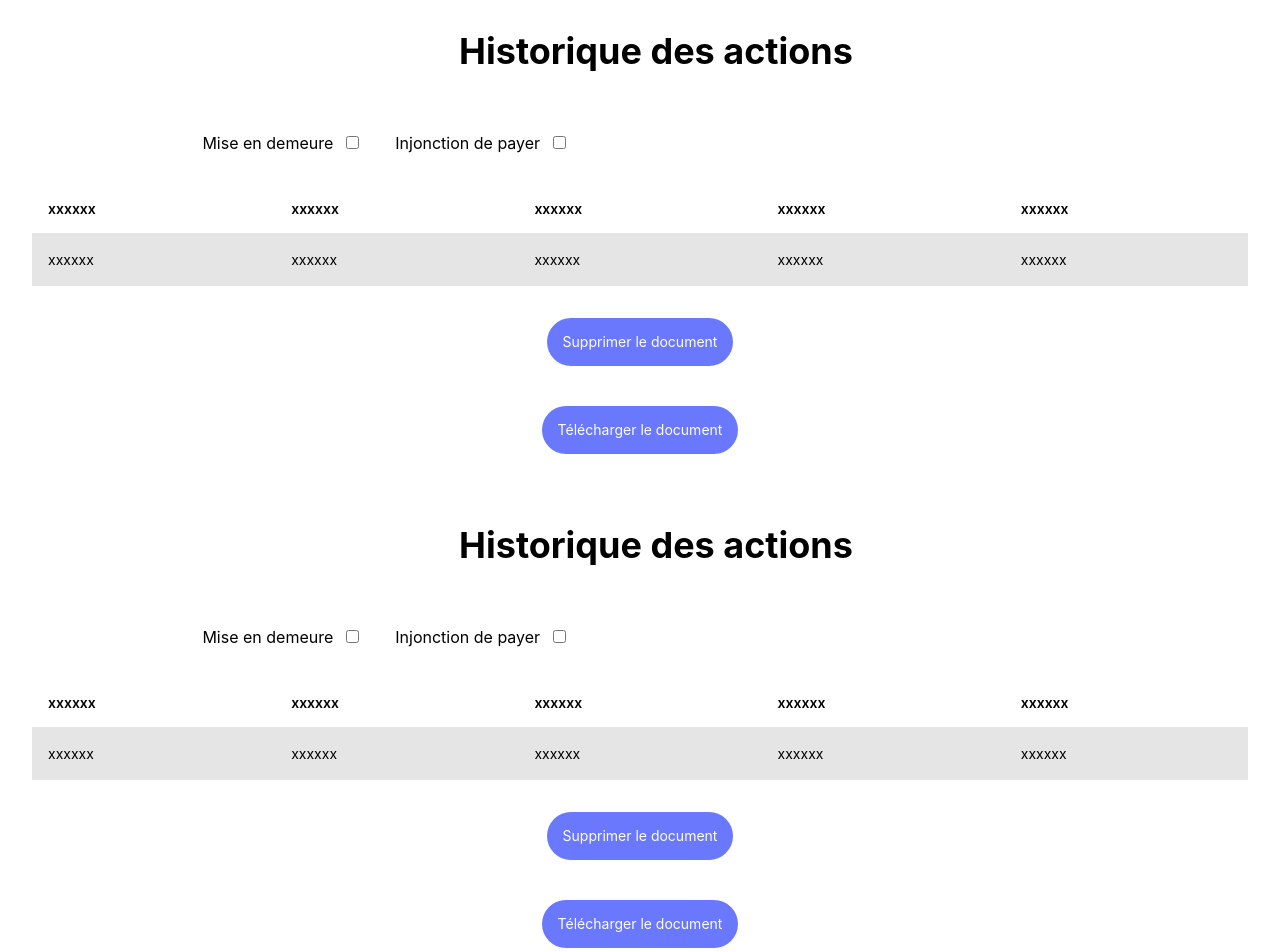
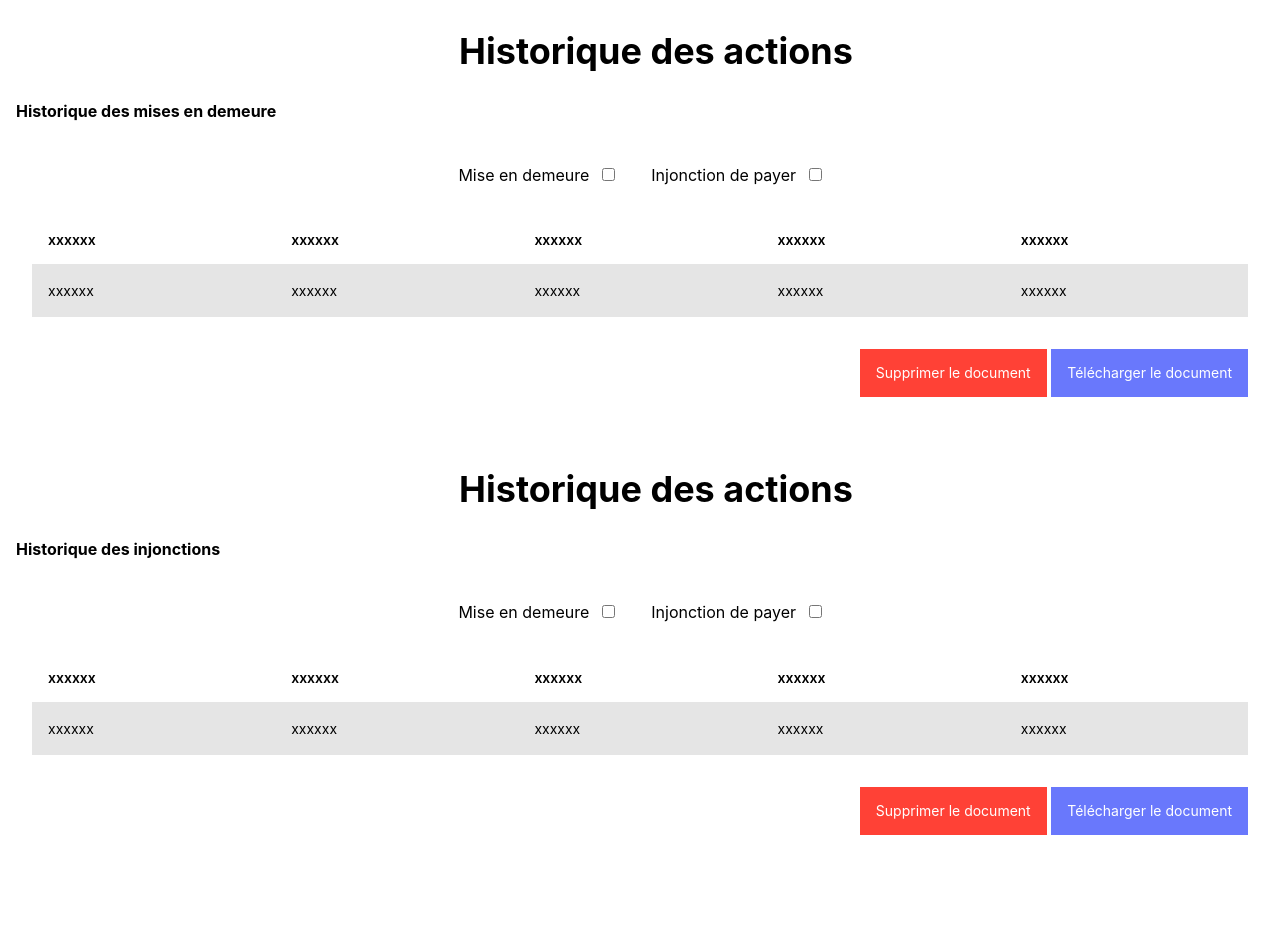
Before and after one commit to WildCodeSchool/paris-js-0918-groupe2-react, a React (Create React App) app: page /historique in a window 1280 px wide. Shown: the top 952 px of the page. After the commit the page ends 875 px from the top, so only its background shows below. Built offline with nearby package versions, Linux system fonts and the light colour scheme.

Commit message:
MED et injonctions front

```diff
--- a/src/components/Injonction.js
+++ b/src/components/Injonction.js
@@ -1,4 +1,5 @@
 import React from "react";
+// import "./Injonction.css";
 
 class Injonction extends React.Component {
   render() {
@@ -7,9 +8,9 @@ class Injonction extends React.Component {
         <div className="title_débiteur pl4">
           <h1 className="f2 tc lh-copy"> Historique des actions </h1>
         </div>
-
+        <h2 className="f5 ml3">Historique des injonctions</h2>
         <div className="fl w-100 pt4 ">
-          <div className="fl w-60 tc">
+          <div className="fl w-100 tc">
             <span className="pr2"> Mise en demeure </span>
             <input type="checkbox" name="MED" value="MED" />
             <span className="pr2 pl4"> Injonction de payer </span>
@@ -40,17 +41,15 @@ class Injonction extends React.Component {
                 </tr>
               </tbody>
             </table>
-            <div className="buttondebiteur tc pt4">
+            <div className="buttondebiteur tr pt4">
               <a
-                className="boutoncouleur f6 grow no-underline br-pill pa3 mb2 dib white "
+                className="f6 grow no-underline  pa3 mb2 dib white bg-red "
                 href="#0"
               >
                 Supprimer le document
-              </a>
-            </div>
-            <div className="buttondebiteur tc pt4">
+              </a>{" "}
               <a
-                className="boutoncouleur f6 grow no-underline br-pill pa3 mb2 dib white "
+                className="boutoncouleur f6 grow no-underline pa3 mb2 dib white "
                 href="#0"
               >
                 Télécharger le document
--- a/src/components/Med.js
+++ b/src/components/Med.js
@@ -1,4 +1,5 @@
 import React from "react";
+// import "./Med.css";
 
 class Med extends React.Component {
   render() {
@@ -7,9 +8,9 @@ class Med extends React.Component {
         <div className="title_débiteur pl4">
           <h1 className="f2 tc lh-copy"> Historique des actions </h1>
         </div>
-
+        <h2 className="f5 ml3 ">Historique des mises en demeure</h2>
         <div className="fl w-100 pt4 ">
-          <div className="fl w-60 tc">
+          <div className="fl w-100 tc">
             <span className="pr2"> Mise en demeure </span>
             <input type="checkbox" name="MED" value="MED" />
             <span className="pr2 pl4"> Injonction de payer </span>
@@ -40,17 +41,16 @@ class Med extends React.Component {
                 </tr>
               </tbody>
             </table>
-            <div className="buttondebiteur tc pt4">
+
+            <div className="buttondebiteur tr pt4">
               <a
-                className="boutoncouleur f6 grow no-underline br-pill pa3 mb2 dib white "
+                className="bg-red f6 grow no-underline pa3 mb2 dib white "
                 href="#0"
               >
                 Supprimer le document
-              </a>
-            </div>
-            <div className="buttondebiteur tc pt4">
+              </a>{" "}
               <a
-                className="boutoncouleur f6 grow no-underline br-pill pa3 mb2 dib white "
+                className="boutoncouleur f6 grow no-underline pa3 mb2 dib white "
                 href="#0"
               >
                 Télécharger le document
--- a/src/components/Nav.js
+++ b/src/components/Nav.js
@@ -4,6 +4,7 @@ import icone_creanciers from "./Icones_Arigoni/icone_creanciers.png";
 import icone_debiteurs from "./Icones_Arigoni/icone_debiteurs.png";
 import icone_centre_actions from "./Icones_Arigoni/icone_centre_actions.png";
 import icone_historique from "./Icones_Arigoni/icone_historique.png";
+import { NavLink } from "react-router-dom";
 import "./Nav.css";
 
 class Nav extends Component {
```
Also changed, not shown: src/components/Injonction.css (added), src/components/Med.css (added).
